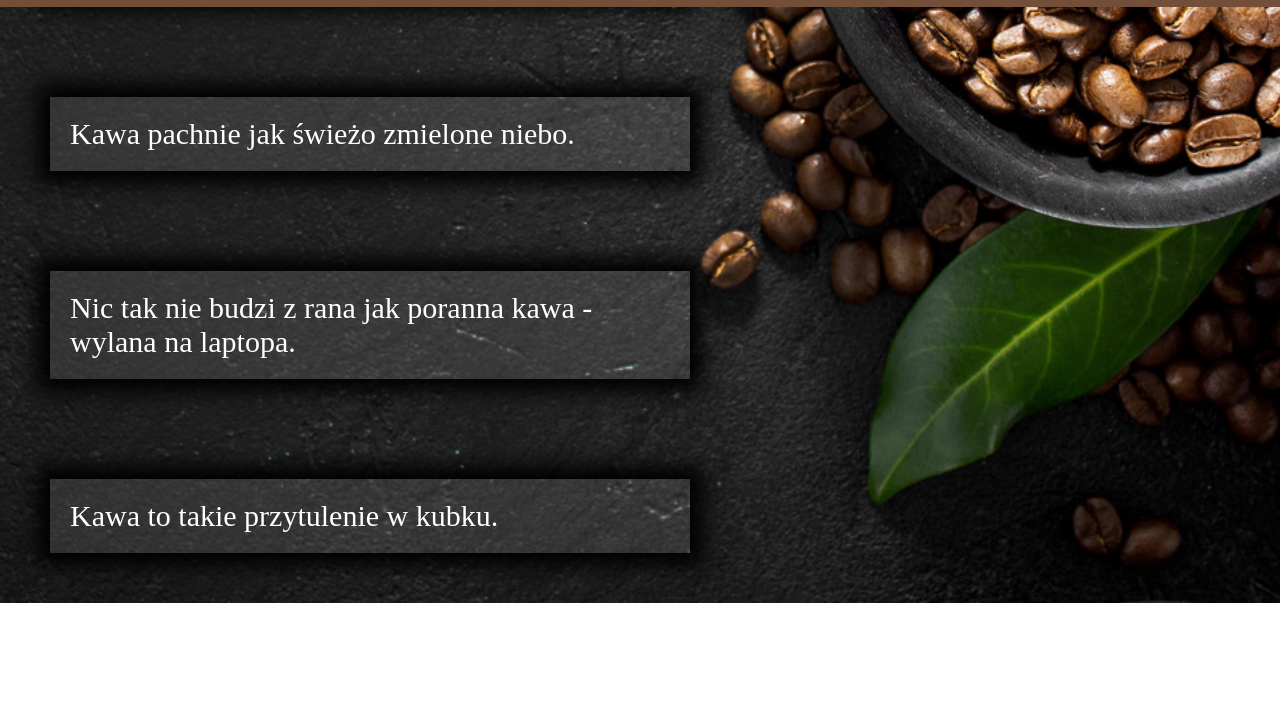
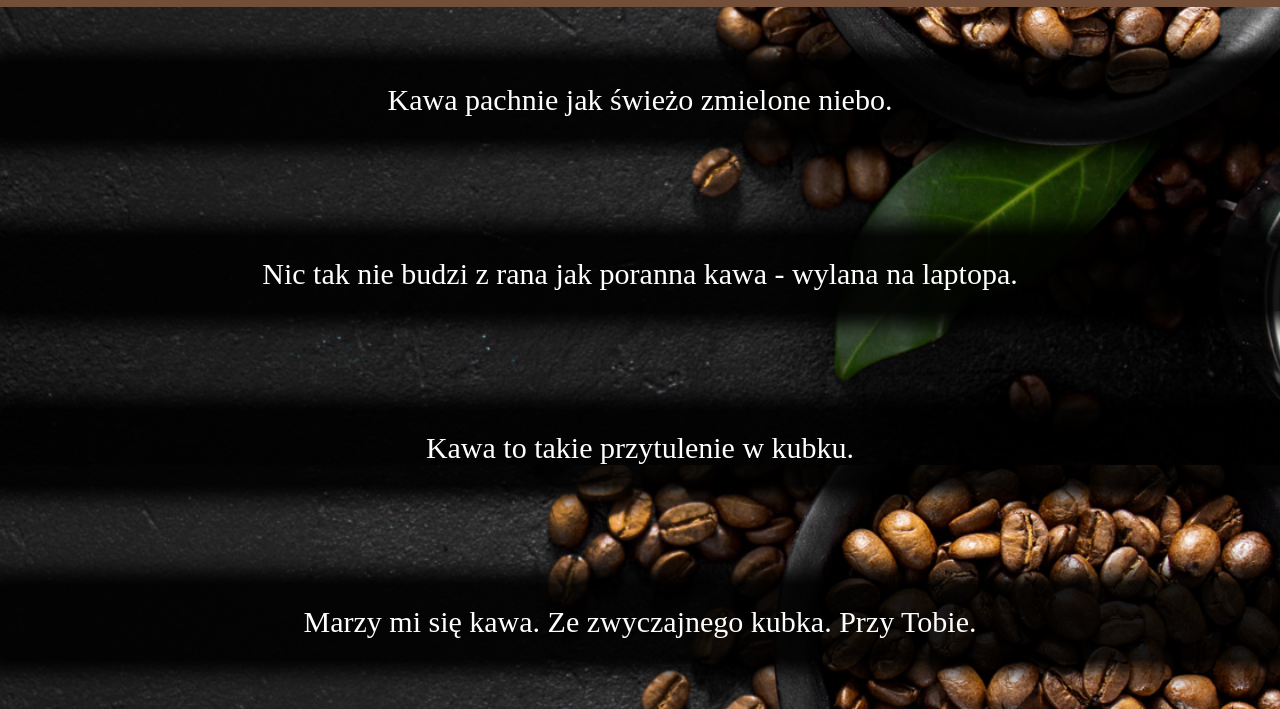
Before and after one commit to Jakubowskabeata/projektKawka, a plain HTML site: page index.html in a window 1280 px wide. Shown: the part 793-1502 px from the top of the page. Before the commit the page ends 1396 px from the top, so only its background shows below. Drawn offline with Linux system fonts and the light colour scheme.

Commit message:
add .poem and little fixes

```diff
--- a/index.html
+++ b/index.html
@@ -193,9 +193,9 @@
 
         }
 
-        /* section .quotes */
+        /* section .poems */
 
-        section.quotes {
+        section.poems {
 
             width: 100%;
             max-width: 1280px;
@@ -214,12 +214,13 @@
         p.poem {
 
             display: inline-block;
-            width: 50vw;
+            width: 100%;
             color: white;
             font-size: 30px;
-            margin: 50px;
+            text-align: center;
+            margin: 50px 0;
             padding: 20px;
-            background-color: rgba(255, 255, 255, 0.1);
+            background-color: rgba(0, 0, 0, 0.9);
             box-shadow: 0px 0px 20px 13px black;
 
         }
@@ -275,7 +276,7 @@
 
     <h1>Zapraszam na kawę <i class="fas fa-heart"></i></h1>
 
-    <section class="quotes">
+    <section class="poems">
         <p class="poem">
             Kawa nie zadaje głupich pytań, kawa rozumie.
         </p>
@@ -291,6 +292,10 @@
         <p class="poem">
             Kawa to takie przytulenie w kubku.
         </p>
+         <p class="poem">
+            Marzy mi się kawa. Ze zwyczajnego kubka. Przy Tobie.
+        </p>
+
 
     </section>
     <footer> &copy Beata Jakubowska </footer>
```
